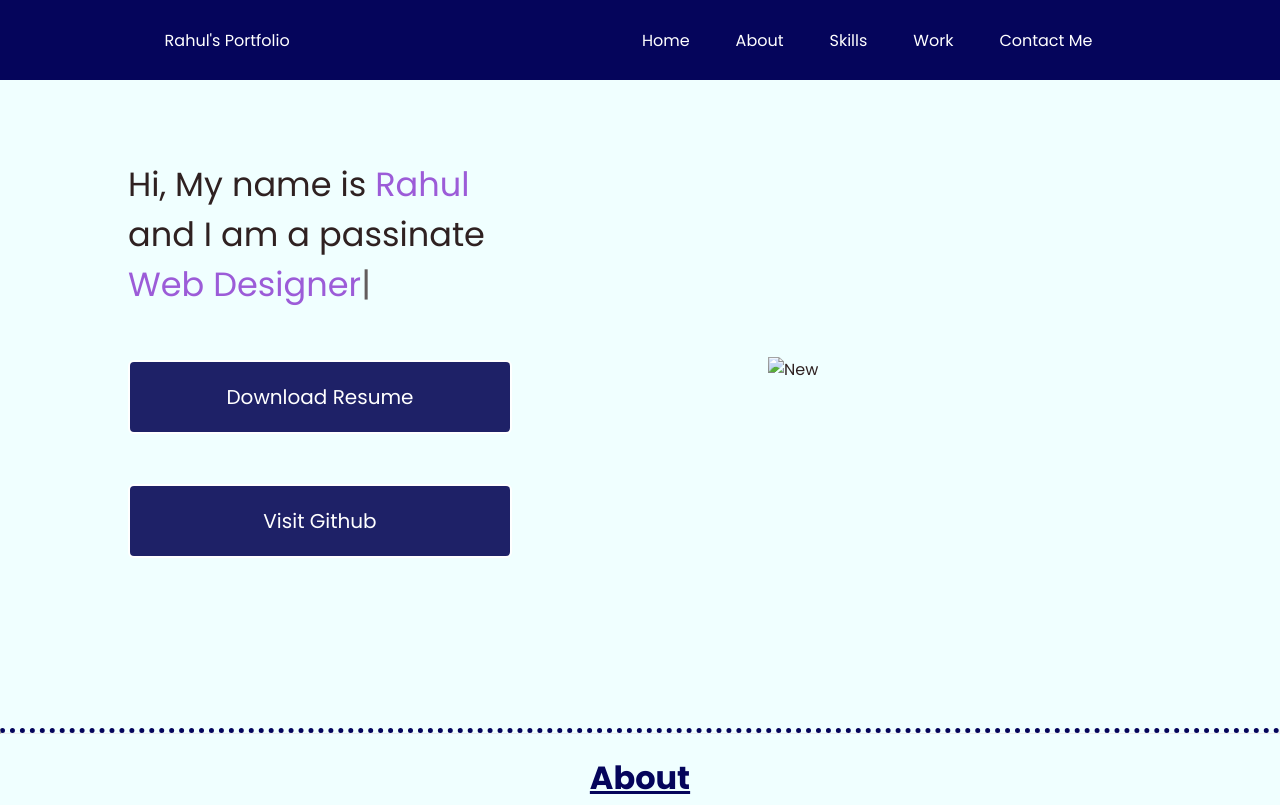
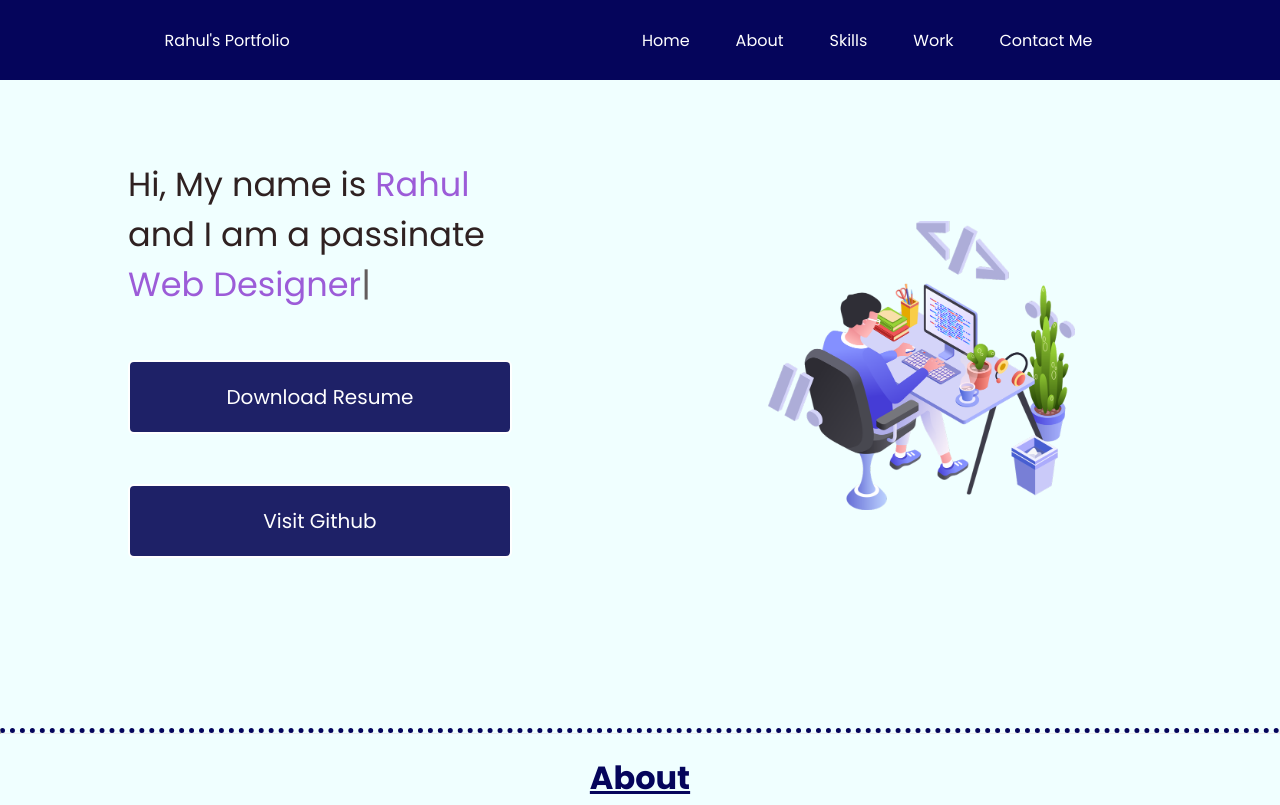
Before and after one commit to Rahul-Madheshiya/Portfolio, a plain HTML site: page index.html in a window 1280 px wide. Shown: the top 805 px of the page. Drawn offline with nearby package versions, Linux system fonts and the light colour scheme.

Commit message:
Update index.html

```diff
--- a/index.html
+++ b/index.html
@@ -40,7 +40,7 @@
 
             </div>
             <div class="rightSection">
-                <img src="../Portfolio/Media/new.jpg" alt="New">
+                <img src="../Portfolio/Media/new.png" alt="New">
             </div>
         </section>
         <hr>
```
